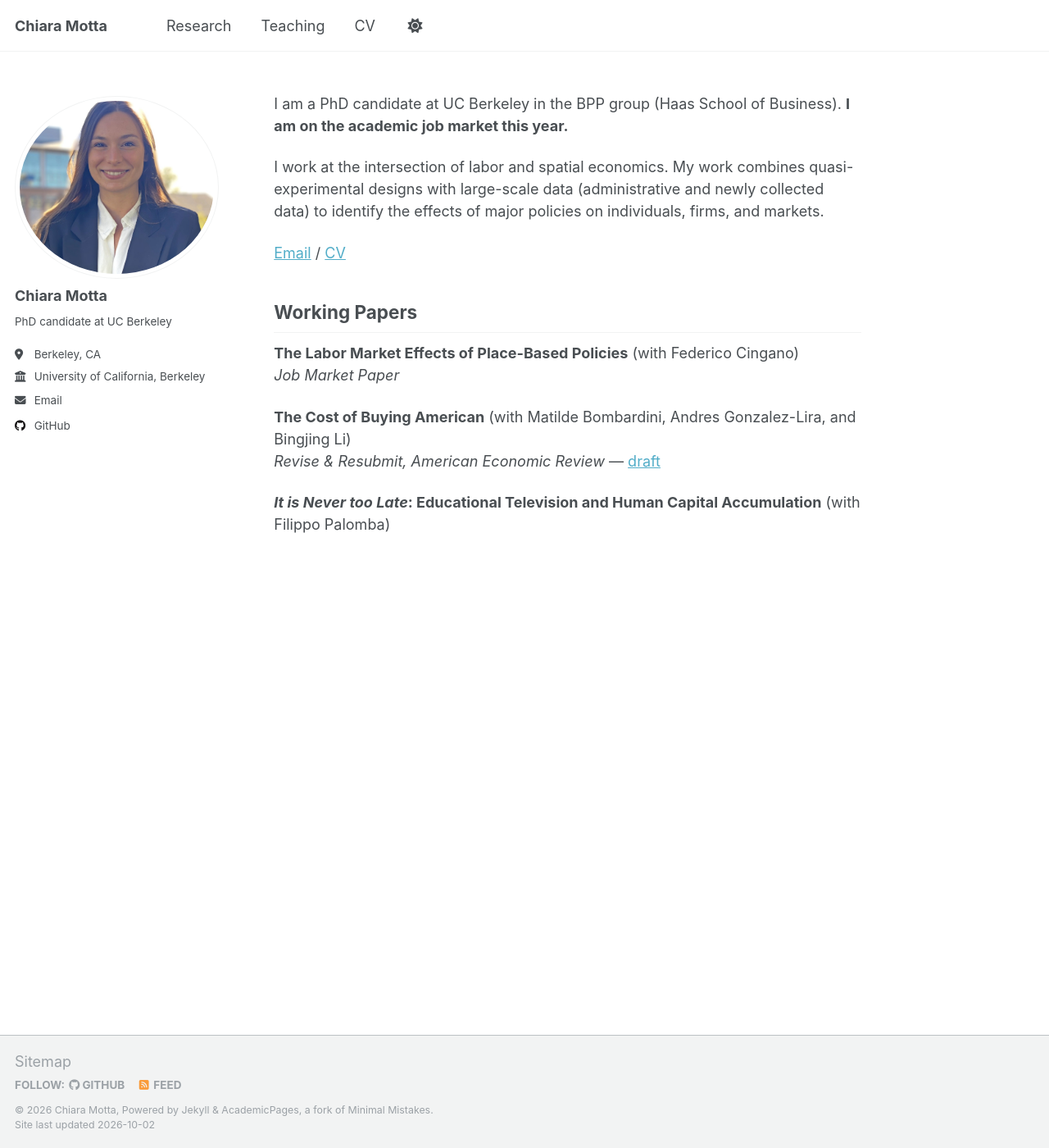
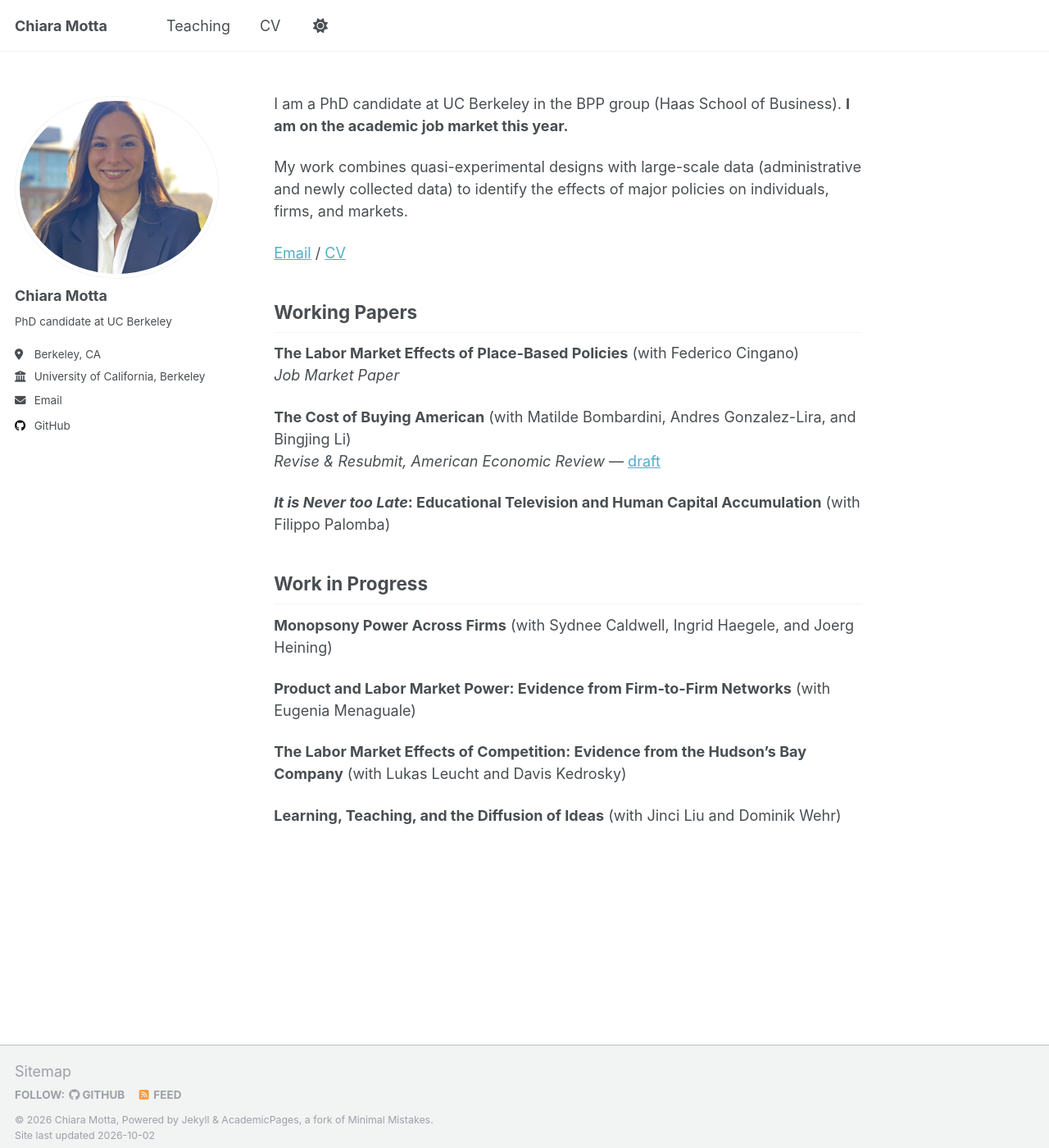
Before and after one commit to chimotta/chimotta.github.io, a Jekyll site: the page built from _pages/about.md, in a window 1280 px wide and 1400 px high. Shown: the whole window at 82% size. Built offline with Jekyll 4.4.1, drawn with Linux system fonts in a browser that asks for light colours.

Commit message:
Consolidate all research on the homepage (titles + draft links only); remove separate Research page
Co-Authored-By: Claude Fable 5 <noreply@anthropic.com>

```diff
--- a/_data/navigation.yml
+++ b/_data/navigation.yml
@@ -5,9 +5,6 @@
 # prevent it from being included in the site.
 
 main:
-- title: "Research"
-  url: /research/
-
 - title: "Teaching"
   url: /teaching/
 
--- a/_pages/about.md
+++ b/_pages/about.md
@@ -9,7 +9,7 @@ redirect_from:
 
 I am a PhD candidate at UC Berkeley in the BPP group (Haas School of Business). **I am on the academic job market this year.**
 
-I work at the intersection of labor and spatial economics. My work combines quasi-experimental designs with large-scale data (administrative and newly collected data) to identify the effects of major policies on individuals, firms, and markets.
+My work combines quasi-experimental designs with large-scale data (administrative and newly collected data) to identify the effects of major policies on individuals, firms, and markets.
 
 [Email](mailto:cmotta@berkeley.edu) / [CV](/files/Motta_CV.pdf)
 
@@ -22,3 +22,13 @@ I work at the intersection of labor and spatial economics. My work combines quas
 *Revise & Resubmit, American Economic Review* — [draft](/files/BAA.pdf)
 
 ***It is Never too Late*: Educational Television and Human Capital Accumulation** (with Filippo Palomba)
+
+## Work in Progress
+
+**Monopsony Power Across Firms** (with Sydnee Caldwell, Ingrid Haegele, and Joerg Heining)
+
+**Product and Labor Market Power: Evidence from Firm-to-Firm Networks** (with Eugenia Menaguale)
+
+**The Labor Market Effects of Competition: Evidence from the Hudson's Bay Company** (with Lukas Leucht and Davis Kedrosky)
+
+**Learning, Teaching, and the Diffusion of Ideas** (with Jinci Liu and Dominik Wehr)
```
Also changed, not shown: _pages/research.md (deleted, +0 -32 lines), _research/BAA.md (deleted, +0 -10 lines), _research/HBC.md (deleted, +0 -7 lines), _research/JMP.md (deleted, +0 -8 lines), _research/RAI.md (deleted, +0 -7 lines), _research/learning-teaching-diffusion.md (deleted, +0 -7 lines), _research/monopsony-across-firms.md (deleted, +0 -7 lines), _research/product-labor-market-power.md (deleted, +0 -7 lines).
